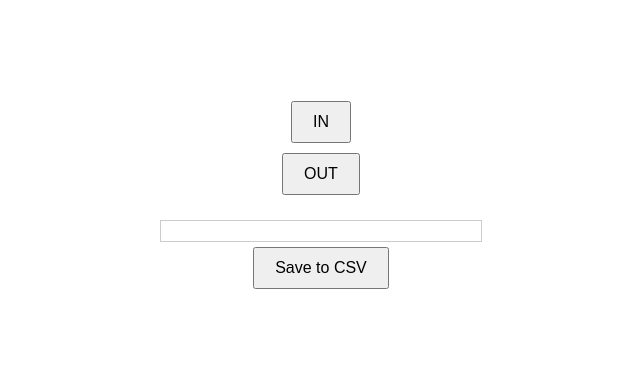
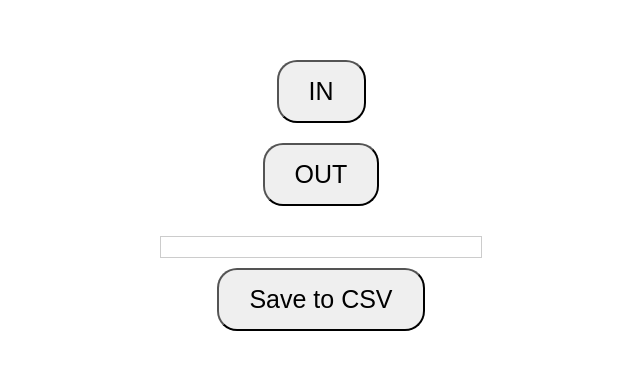
Before and after one commit to dJonaitis/in-out-counter, a plain HTML site: page index.html in a window 1280 px wide. Shown: the part 213-582 px from the top of the page, without its empty margins (319-959 px from the left). Drawn offline with Linux system fonts and the light colour scheme.

Commit message:
Update index.html

```diff
--- a/index.html
+++ b/index.html
@@ -14,9 +14,10 @@
             height: 100vh;
         }
         button {
-            padding: 10px 20px;
-            font-size: 16px;
-            margin: 5px;
+            padding: 15px 30px;
+            font-size: 25px;
+            margin: 10px;
+            border-radius: 20px;
         }
         #log {
             margin-top: 20px;
```
